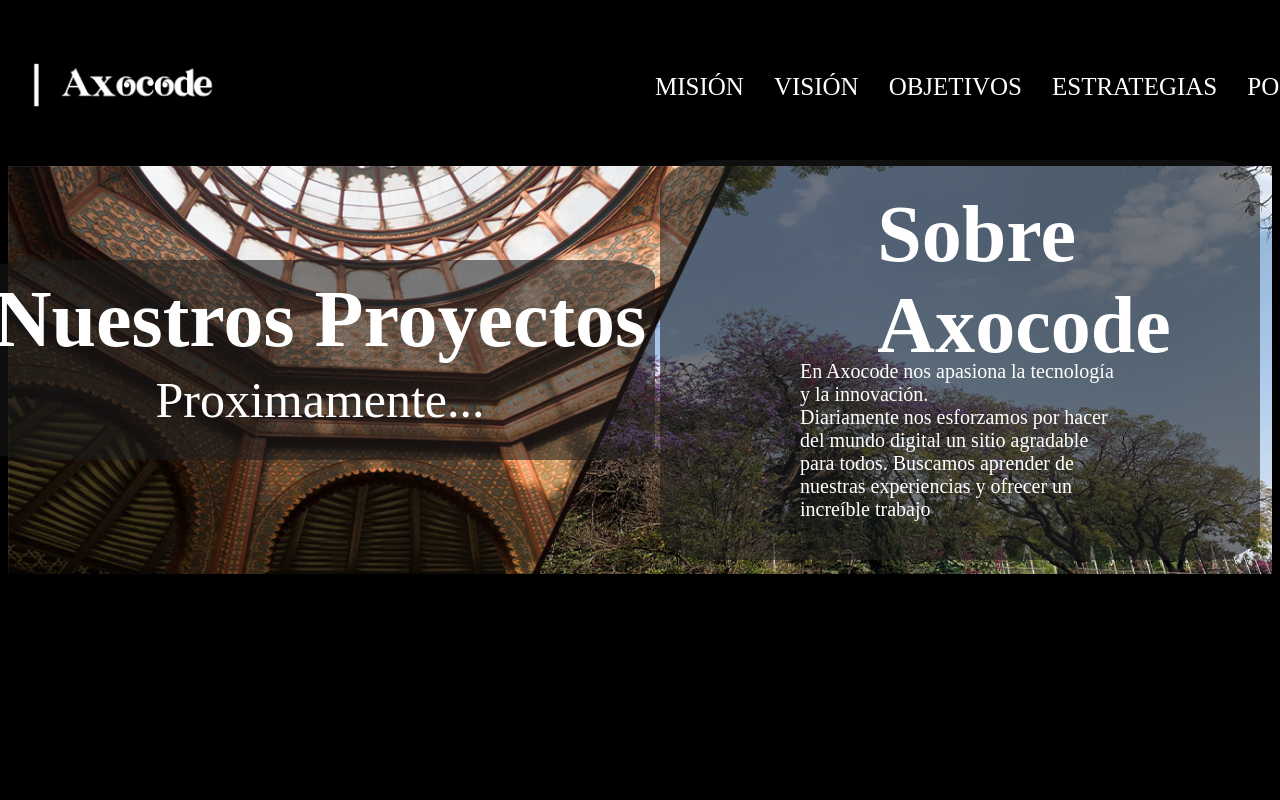
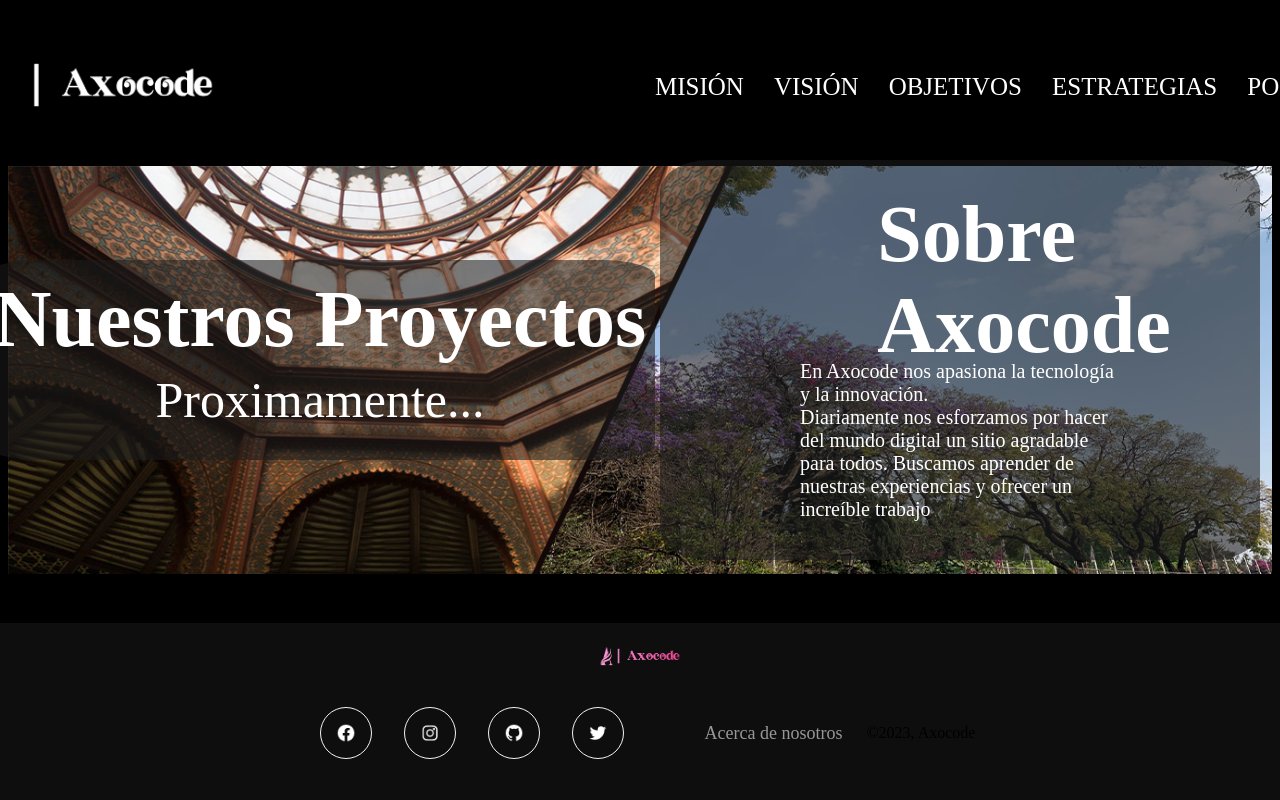
Before and after one commit to Axocode/Axorepositorio, a plain HTML site: page index.html in a window 1280 px wide. Shown: the top 800 px of the page. Drawn offline with Linux system fonts and the light colour scheme.

Commit message:
Index 0.99

```diff
--- a/estilosindex.css
+++ b/estilosindex.css
@@ -191,3 +191,75 @@
     background: #1b1b1b8e;
     border-radius: 8%;
   }
+
+  footer{
+    width: 84%;
+    position:absolute;
+    bottom: 0;
+    left: 0;
+    padding: 0.5rem 8%;
+    background-color: #0e0e0e;
+    display: flex;
+    justify-content: center;
+    align-items: center;
+    flex-direction: column;
+  }
+
+  .logo{
+    height: 50px;
+    margin-bottom: 0.5rem;
+    left: 10%;
+  }
+
+  .iconos-redes,.footer-menu-container{
+    display: flex;
+    justify-content: center;
+    align-items: center;
+    flex-wrap: wrap;
+    margin-bottom: 1rem;
+  }
+
+  .social-icon{
+    height: 50px;
+    width: 50px;
+    border-radius: 50px;
+    border: 1px solid #f2f2f2;
+    background-image: url(facelogo.png);
+    background-position: center;
+    background-size: 40%;
+    background-repeat: no-repeat;
+    margin: 1rem;
+  }
+
+  .social-icon:hover{
+    background-color: #121212;
+    filter: invert(1);
+  }
+
+  .social-icon:nth-of-type(2){
+    background-image: url(iglogo.png);
+  }
+
+  .social-icon:nth-of-type(3){
+    background-image: url(gitlogo.png);
+  }
+
+  .social-icon:nth-of-type(4){
+    background-image: url(twitterlogo.png);
+  }
+
+  .footer-menu-container{
+    list-style-type: none;
+    color: #f2f2f2;
+    font-size: 18px;
+  }
+
+  .menu-item{
+    margin: 1rem 1.5rem;
+    cursor:pointer;
+    opacity: 0.6;
+  }
+
+  .menu-item:hover{
+    opacity: 1;
+  }
--- a/index.html
+++ b/index.html
@@ -44,7 +44,20 @@
             Buscamos aprender de nuestras experiencias y ofrecer un increíble trabajo</p>
         </div>
     </div>
+    <footer>
+        <img src="axologo.png" class="logo">
+        <div class="iconos-redes">
+            <a href="" class="social-icon"></a>
+            <a href="" class="social-icon"></a>
+            <a href="" class="social-icon"></a>
+            <a href="" class="social-icon"></a>
 
-</div>
-</body>
-</html>
+        <ul class="footer-menu-container">
+          <li class="menu-item">Acerca de nosotros</li>
+        </ul>
+        <span class="copyright">&copy;2023, Axocode</span>
+
+    </footer>
+  </div>
+  </body>
+  </html>
```
Also changed, not shown: axologo.png (added), facelogo.png (added), gitlogo.png (added), iglogo.png (added), twitterlogo.png (added).
